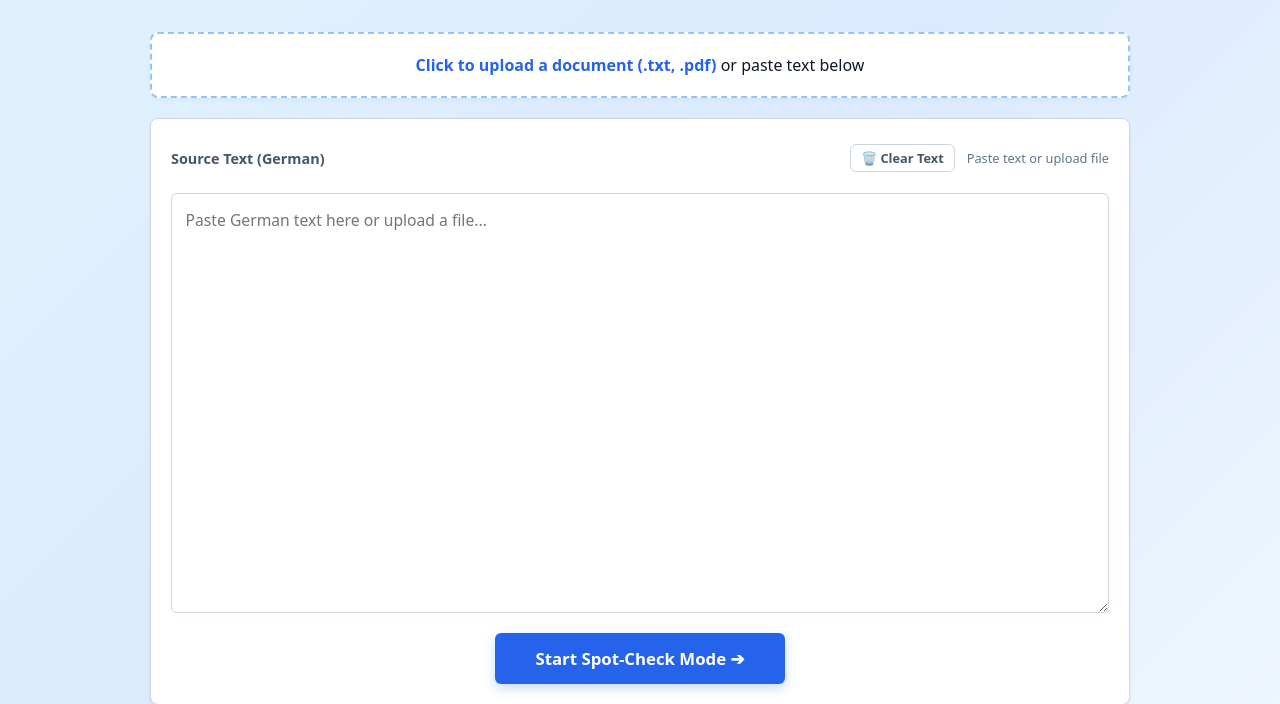
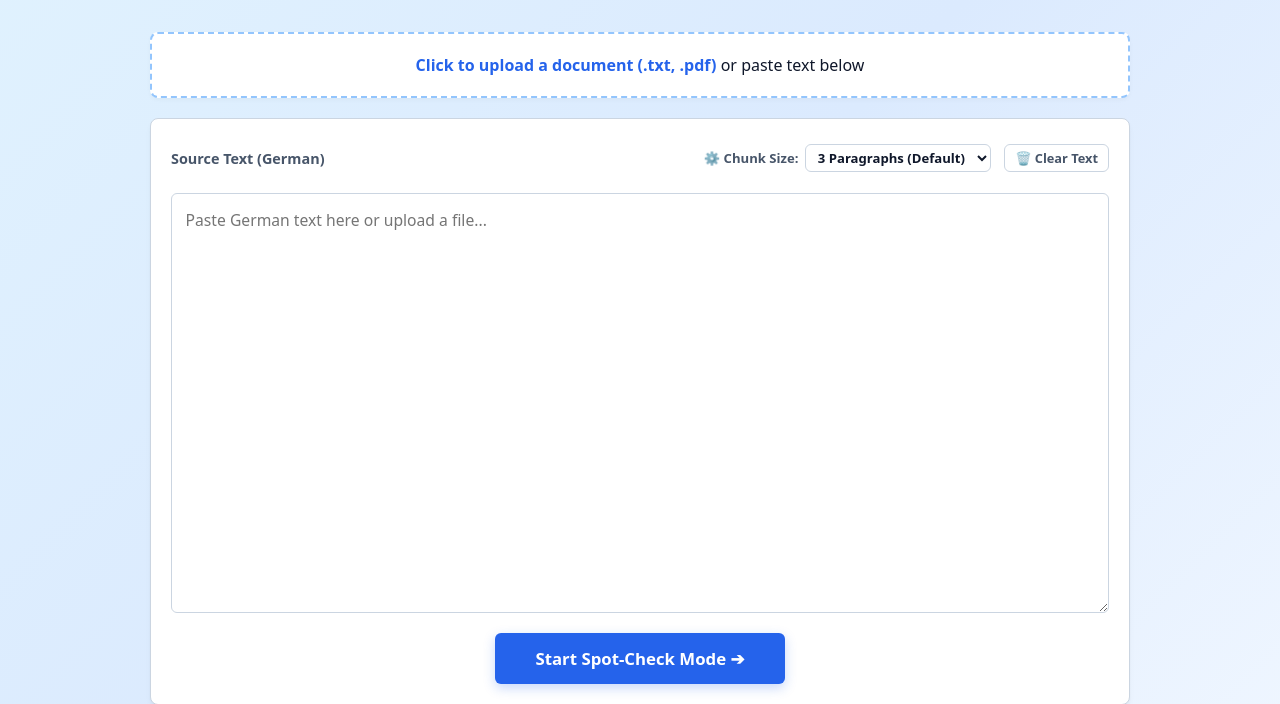
Before and after one commit to JakeThompson91/WortWeaver, a Flask app: page / in a window 1280 px wide. Shown: the part 108-812 px from the top of the page. Run offline with Flask 2, Linux system fonts and the light colour scheme.

Commit message:
Add customizable Chunk Size dropdown menu (1-10 paragraphs per chunk, defaulting to 3)

```diff
--- a/app.py
+++ b/app.py
@@ -85,16 +85,22 @@ def index():
 @app.route("/spotcheck-process", methods=["POST"])
 def spotcheck_process():
     """Processes input text into paragraph chunks and sentence pairs for interactive spot-checking."""
-    data = request.get_json()
+    data = request.get_json() or {}
     source_text = data.get("text", "")
 
     if not source_text.strip():
         return jsonify({"chunks": []})
 
+    # Read customizable chunk_size (clamped between 1 and 10, defaulting to 3)
+    try:
+        chunk_size = int(data.get("chunk_size", 3))
+        chunk_size = max(1, min(10, chunk_size))
+    except (ValueError, TypeError):
+        chunk_size = 3
+
     paragraphs = split_into_paragraphs(source_text)
 
-    # Group paragraphs into chunks of 3 paragraphs each
-    chunk_size = 3
+    # Group paragraphs into customizable chunk sizes
     paragraph_groups = [paragraphs[i:i + chunk_size] for i in range(0, len(paragraphs), chunk_size)]
 
     structured_chunks = []
--- a/templates/index.html
+++ b/templates/index.html
@@ -28,11 +28,25 @@
             <div class="panel">
                 <div class="panel-header">
                     <span>Source Text (German)</span>
-                    <div style="display: flex; align-items: center; gap: 0.75rem;">
+                    <div style="display: flex; align-items: center; gap: 0.85rem; flex-wrap: wrap;">
+                        <div style="display: flex; align-items: center; gap: 0.4rem;">
+                            <label for="chunkSizeSelect" style="font-size: 0.82rem; font-weight: 600; color: #475569;">⚙️ Chunk Size:</label>
+                            <select id="chunkSizeSelect" style="padding: 3px 8px; font-size: 0.82rem; border-radius: 6px; border: 1px solid #cbd5e1; background: #ffffff; cursor: pointer; font-weight: 600; color: #0f172a; outline: none;" title="Select number of paragraphs per chunk">
+                                <option value="1">1 Paragraph</option>
+                                <option value="2">2 Paragraphs</option>
+                                <option value="3" selected>3 Paragraphs (Default)</option>
+                                <option value="4">4 Paragraphs</option>
+                                <option value="5">5 Paragraphs</option>
+                                <option value="6">6 Paragraphs</option>
+                                <option value="7">7 Paragraphs</option>
+                                <option value="8">8 Paragraphs</option>
+                                <option value="9">9 Paragraphs</option>
+                                <option value="10">10 Paragraphs</option>
+                            </select>
+                        </div>
                         <button class="btn btn-outline" onclick="clearSourceText()" style="padding: 4px 10px; font-size: 0.8rem; min-height: 28px;" title="Clear German source text">
                             🗑️ Clear Text
                         </button>
-                        <span style="font-size:0.8rem; color:#64748b; font-weight:normal;">Paste text or upload file</span>
                     </div>
                 </div>
                 <textarea id="rawSourceText" style="height: 420px; min-height: 360px; font-size: 0.98rem; line-height: 1.6;" placeholder="Paste German text here or upload a file..."></textarea>
@@ -181,11 +195,14 @@
             startBtn.disabled = true;
             startBtn.textContent = 'Segmenting & Translating...';
 
+            const chunkSizeEl = document.getElementById('chunkSizeSelect');
+            const chunkSize = chunkSizeEl ? parseInt(chunkSizeEl.value, 10) || 3 : 3;
+
             try {
                 const response = await fetch('/spotcheck-process', {
                     method: 'POST',
                     headers: { 'Content-Type': 'application/json' },
-                    body: JSON.stringify({ text: rawText })
+                    body: JSON.stringify({ text: rawText, chunk_size: chunkSize })
                 });
 
                 const result = await response.json();
```
